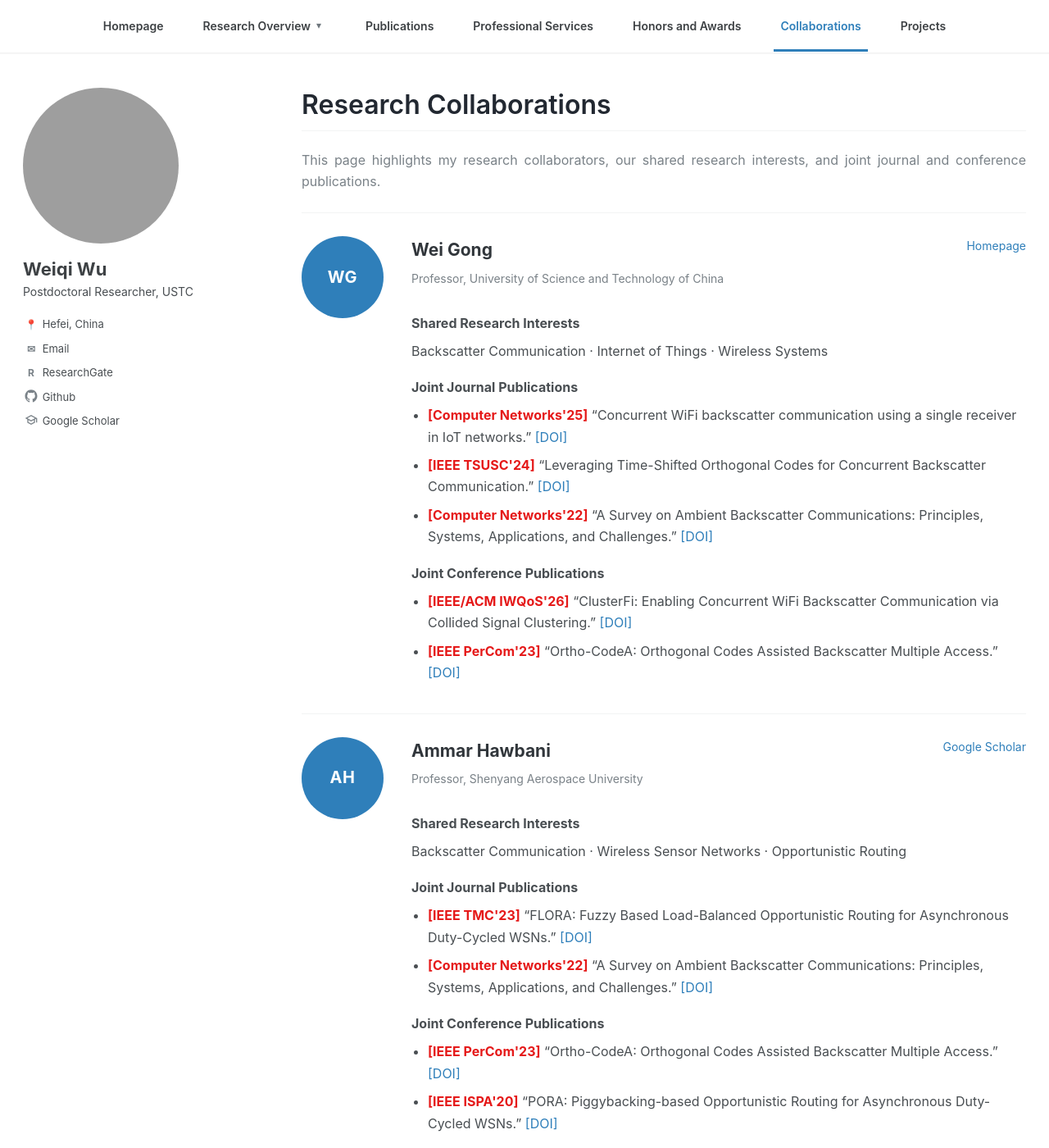
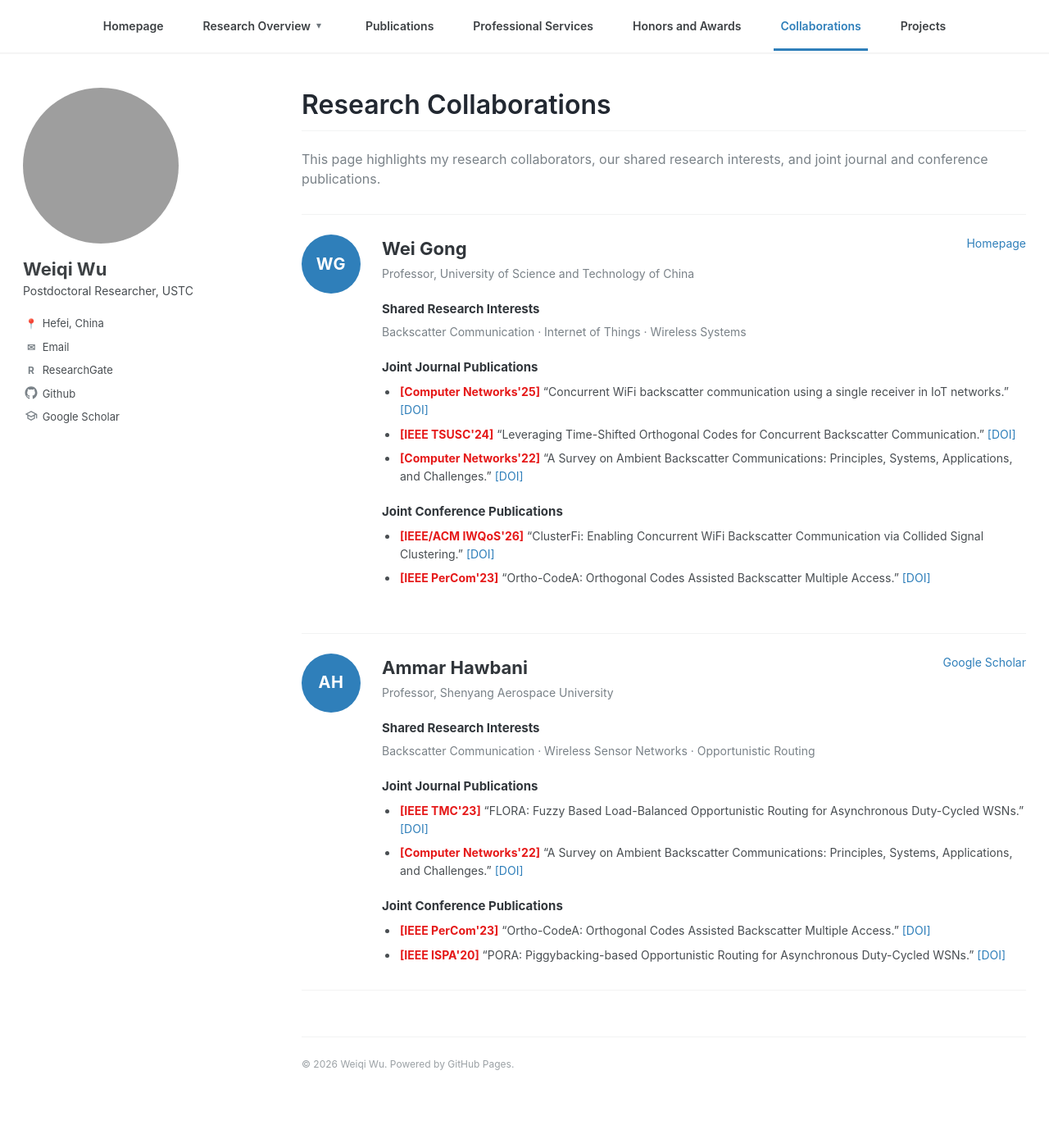
Before and after one commit to WeiqiWu2025/weiqiwu2025.github.io, a Jekyll site: the page built from collaborations.md, in a window 1280 px wide and 1400 px high. Shown: the whole window at 82% size. Built offline with Jekyll 4.4.1, drawn with Linux system fonts in a browser that asks for light colours; grey boxes are pictures that could not be loaded.

Commit message:
Add files via upload

```diff
--- a/_includes/collaborators-list.html
+++ b/_includes/collaborators-list.html
@@ -3,18 +3,16 @@
     {% for collaborator in site.data.collaborators %}
       <article class="collaborator-card">
         {% if collaborator.avatar %}<img class="collaborator-avatar" src="{{ collaborator.avatar }}" alt="{{ collaborator.name }}">{% else %}<div class="collaborator-avatar" aria-hidden="true">{{ collaborator.initials }}</div>{% endif %}
-        <div class="collaborator-content">
+        <div class="collaborator-details">
           <div class="collaborator-heading">
             <div>
               <h2>{{ collaborator.name }}</h2>
-              {% if collaborator.title or collaborator.affiliation %}<p class="collaborator-meta">{% if collaborator.title %}{{ collaborator.title }}{% endif %}{% if collaborator.title and collaborator.affiliation %}, {% endif %}{% if collaborator.affiliation %}{{ collaborator.affiliation }}{% endif %}</p>{% endif %}
+              {% if collaborator.title or collaborator.affiliation %}<p>{% if collaborator.title %}{{ collaborator.title }}{% endif %}{% if collaborator.title and collaborator.affiliation %}, {% endif %}{% if collaborator.affiliation %}{{ collaborator.affiliation }}{% endif %}</p>{% endif %}
             </div>
-            <div class="collaborator-links">
-              {% if collaborator.homepage %}<a href="{{ collaborator.homepage }}" target="_blank" rel="noreferrer">Homepage</a>{% endif %}
-              {% if collaborator.google_scholar %}<a href="{{ collaborator.google_scholar }}" target="_blank" rel="noreferrer">Google Scholar</a>{% endif %}
-            </div>
+            {% if collaborator.homepage %}<a href="{{ collaborator.homepage }}" target="_blank" rel="noreferrer">Homepage</a>{% endif %}
+            {% if collaborator.google_scholar %}<a href="{{ collaborator.google_scholar }}" target="_blank" rel="noreferrer">Google Scholar</a>{% endif %}
           </div>
-          {% if collaborator.interests %}<h3>Shared Research Interests</h3><p>{{ collaborator.interests }}</p>{% endif %}
+          {% if collaborator.interests %}<h3>Shared Research Interests</h3><p class="research-keywords">{{ collaborator.interests }}</p>{% endif %}
           {% if collaborator.journal_publications %}
             <h3>Joint Journal Publications</h3>
             <ul class="collaboration-publications">
--- a/assets/css/styles.css
+++ b/assets/css/styles.css
@@ -1,7 +1,7 @@
 :root { --blue:#2f7fba; --text:#494e52; --muted:#7a8288; --border:#f2f3f3; }
 * { box-sizing:border-box; }
 html { scroll-behavior:smooth; }
-body { margin:0; color:var(--text); background:#fff; font-family:-apple-system,BlinkMacSystemFont,"Segoe UI",Roboto,"Helvetica Neue",Arial,"Noto Sans",sans-serif; font-size:16px; line-height:1.65; }
+body { margin:0; color:var(--text); background:#fff; font-family:-apple-system,BlinkMacSystemFont,"Segoe UI",Roboto,"Helvetica Neue",Arial,"Noto Sans",sans-serif; font-size:16px; line-height:1.55; }
 a { color:var(--blue); text-decoration:none; }
 a:hover { text-decoration:underline; }
 .masthead { position:sticky; top:0; z-index:20; background:#fff; border-bottom:1px solid #f2f3f3; box-shadow:0 1px 1px rgba(0,0,0,.03); }
@@ -43,39 +43,50 @@ a:hover { text-decoration:underline; }
 .anchor-section { padding:18px 0 24px; scroll-margin-top:78px; }
 .about { padding-top:0; }
 .about h1,.section-title { margin:0 0 22px; padding-bottom:10px; color:#222831; border-bottom:1px solid var(--border); font-size:32px; line-height:1.3; font-weight:600; }
-.about p { margin:0 0 18px; text-align:justify; }
+.about p { margin:0 0 12px; text-align:left; }
 .section-title { margin-top:24px; font-size:30px; }
 .section-title span { display:inline-block; margin-right:8px; font-size:27px; vertical-align:1px; }
 .anchor-section h2 { margin:28px 0 12px; color:#31363b; font-size:22px; }
 .plain-list,.publication-list,.project-list { margin:0; padding-left:22px; }
-.plain-list li,.publication-list li,.project-list li { margin:10px 0; padding-left:3px; }
+.plain-list li,.publication-list li,.project-list li { margin:8px 0; padding-left:3px; }
 .news-list { overflow-y:auto; scrollbar-gutter:stable; }
 .news-list li { margin:6px 0; }
 .news-list b { color:#444; }
 .publication-list { font-family:Arial,sans-serif; font-size:15px; }
-.publication-list li { margin:13px 0; text-align:justify; }
+.publication-list li { margin:10px 0; text-align:left; }
 .pub-tag { color:#e51919; font-weight:700; white-space:nowrap; }
 .notice { color:var(--muted); font-style:italic; }
 .research-placeholder { min-height:220px; display:flex; align-items:center; justify-content:center; margin-top:12px; color:#9ba1a5; background:#fafafa; border:1px dashed #d9dddf; }
-.research-placeholder p,.empty-page p { margin:0; }
+.research-placeholder p { margin:0; }
 .empty-page { min-height:220px; display:flex; align-items:center; justify-content:center; color:#9ba1a5; }
+.empty-page p { margin:0; }
 .breadcrumb { margin:0 0 12px; color:#8b9398; font-size:12px; }
 .collaborations-intro { color:var(--muted); }
-.collaborators-list { margin-top:25px; }
-.collaborator-card { display:grid; grid-template-columns:110px minmax(0,1fr); gap:24px; padding:28px 0; border-top:1px solid var(--border); }
+.collaborators-list { display:grid; gap:24px; margin-top:30px; }
+.collaborator-card { display:grid; grid-template-columns:76px minmax(0,1fr); gap:22px; padding:24px 0; border-top:1px solid var(--border); }
 .collaborator-card:last-child { border-bottom:1px solid var(--border); }
-.collaborator-avatar { display:grid; place-items:center; width:100px; height:100px; object-fit:cover; color:#fff; background:#2f7fba; border-radius:50%; font-size:20px; font-weight:700; letter-spacing:.5px; }
+.collaborator-avatar { display:grid; place-items:center; width:72px; height:72px; color:#fff; background:#2f7fba; border-radius:50%; font-size:20px; font-weight:700; letter-spacing:.5px; }
 .collaborator-heading { display:flex; justify-content:space-between; gap:20px; align-items:flex-start; }
-.collaborator-heading h2 { margin:0 0 3px; font-size:21px; }
+.collaborator-heading h2 { margin:0 0 3px; font-size:22px; }
 .collaborator-heading p { margin:0; color:var(--muted); font-size:14px; }
-.collaborator-links { display:flex; gap:14px; font-size:14px; }
-.collaborator-content h2 { margin:0 0 3px; font-size:21px; }
-.collaborator-content h3 { margin:18px 0 7px; font-size:16px; }
-.collaborator-content p { margin:5px 0 12px; }
-.collaborator-meta { color:var(--muted); font-size:14px; }
-.collaborator-content ul { margin:0; padding-left:20px; }
-.collaboration-publications li { margin:8px 0; }
+.collaborator-heading > a { flex:0 0 auto; font-size:14px; }
+.collaborator-details h3 { margin:20px 0 6px; color:#31363b; font-size:15px; }
+.research-keywords { margin:0; color:var(--muted); font-size:14px; }
+.collaboration-publications { margin:0; padding-left:20px; font-size:14px; }
+.collaboration-publications li { margin:8px 0; padding-left:2px; }
 .publications-page h2 { margin:30px 0 12px; color:#31363b; font-size:22px; }
+.service-section { margin-top:34px; }
+.service-section h2 { display:inline-block; margin:0 0 16px; padding-bottom:7px; color:#174b91; border-bottom:2px solid #174b91; font-size:18px; }
+.service-table { border-top:1px solid #e5e8ea; }
+.service-row { padding:13px 0; border-bottom:1px solid #e5e8ea; }
+.conference-service .service-row { display:grid; grid-template-columns:minmax(0,1fr) 110px 60px; gap:24px; align-items:start; }
+.conference-service .service-header { color:#31363b; }
+.research-toc { display:flex; flex-wrap:wrap; gap:8px 18px; margin:4px 0 30px; padding:14px 18px; background:#f7f8f8; border-left:3px solid var(--blue); }
+.research-toc a { font-size:13px; font-weight:600; }
+.research-block { padding:18px 0 26px; scroll-margin-top:82px; }
+.research-block + .research-block { border-top:1px solid var(--border); }
+.research-block h2 { margin:0 0 15px; color:#31363b; font-size:22px; }
+.research-block-placeholder { min-height:105px; background:#fafafa; border:1px dashed #d9dddf; }
 .school-box { display:grid; grid-template-columns:92px 1fr; gap:22px; align-items:center; margin:12px 0 25px; }
 .school-logo { width:80px; height:80px; display:grid; place-items:center; color:#fff; background:#1b5195; border-radius:50%; font-weight:700; font-size:14px; }
 .school-box p { margin:4px 0; }
@@ -93,6 +104,9 @@ footer { margin-top:32px; padding:24px 0; color:#9ba1a5; border-top:1px solid va
   .nav-parent > a { flex:1; }
   .dropdown-toggle { position:static; width:42px; font-size:16px; }
   .dropdown-menu { position:static; min-width:0; display:none; padding:3px 0 7px 17px; border:0; box-shadow:none; }
+  .conference-service .service-row { grid-template-columns:minmax(0,1fr) 90px 45px; gap:12px; }
+  .collaborator-card { grid-template-columns:58px minmax(0,1fr); gap:14px; }
+  .collaborator-avatar { width:54px; height:54px; font-size:16px; }
   .nav-dropdown:hover .dropdown-menu { display:none; }
   .nav-dropdown.open .dropdown-menu { display:block; }
   .layout { grid-template-columns:1fr; gap:25px; padding-top:28px; }
@@ -113,8 +127,5 @@ footer { margin-top:32px; padding:24px 0; color:#9ba1a5; border-top:1px solid va
   .about h1,.section-title { font-size:27px; }
   .section-title span { font-size:23px; }
   .school-box { grid-template-columns:1fr; }
-  .collaborator-card { grid-template-columns:1fr; }
-  .collaborator-heading { display:block; }
-  .collaborator-links { flex-wrap:wrap; margin-top:6px; }
   .publication-list li { text-align:left; }
 }
```
Also changed, not shown: services.md (+12 -16 lines).
